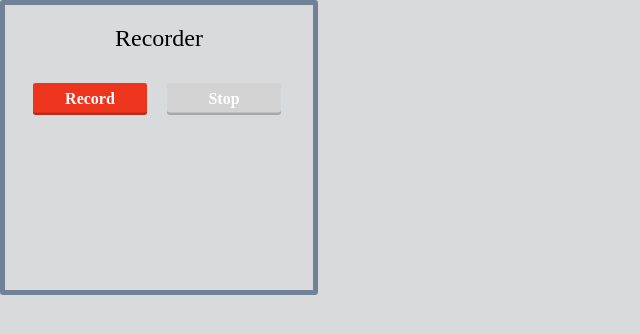
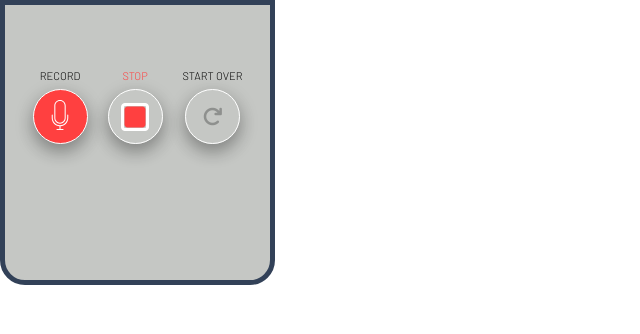
Before and after one commit to gercamjr/Wix-Audio-Recorder, a PHP site: page / in a window 1280 px wide. Shown: the top 334 px of the page, without its empty margins (0-640 px from the left). Run offline with PHP 8.4, Linux system fonts and the light colour scheme; some libraries are stand-ins or nearby versions.

Commit message:
restyled the mp3 recorder

```diff
--- a/index.html
+++ b/index.html
@@ -1,38 +1,96 @@
 <!DOCTYPE html>
+<!--[if lt IE 7]>      <html class="no-js lt-ie9 lt-ie8 lt-ie7"> <![endif]-->
+<!--[if IE 7]>         <html class="no-js lt-ie9 lt-ie8"> <![endif]-->
+<!--[if IE 8]>         <html class="no-js lt-ie9"> <![endif]-->
+<!--[if gt IE 8]>      <html class="no-js"> <!--<![endif]-->
 <html>
 
 <head>
-    <meta charset="UTF-8">
+    <meta charset="utf-8" />
+    <meta http-equiv="X-UA-Compatible" content="IE=edge" />
+    <title>Vault of Us MP3 Recorder</title>
+    <meta name="description" content="An mp3 recorder for The Vault of Us Website" />
+    <meta name="viewport" content="width=device-width, initial-scale=1" />
+    <link rel="stylesheet" href="./styles.css" />
 
-    <title>Audio Recording Demo With WebAudioRecorder.js - addpipe.com</title>
-    <meta name="viewport" content="width=device-width, initial-scale=1.0">
+    <link rel="preconnect" href="https://fonts.googleapis.com" />
+    <link rel="preconnect" href="https://fonts.gstatic.com" crossorigin />
+    <link href="https://fonts.googleapis.com/css2?family=Barlow:wght@300;400&family=Roboto:wght@500&display=swap" rel="stylesheet" />
 
-    <!-- Latest compiled and minified Bootstrap CSS -->
-    <link rel="stylesheet" href="https://maxcdn.bootstrapcdn.com/bootstrap/3.3.7/css/bootstrap.min.css" integrity="sha384-BVYiiSIFeK1dGmJRAkycuHAHRg32OmUcww7on3RYdg4Va+PmSTsz/K68vbdEjh4u" crossorigin="anonymous">
-
-    <link rel="stylesheet" type="text/css" href="styles.css">
+    <script src="https://kit.fontawesome.com/0955c01d8d.js" crossorigin="anonymous"></script>
 </head>
 
 <body>
+    <!--[if lt IE 7]>
+      <p class="browsehappy">
+        You are using an <strong>outdated</strong> browser. Please
+        <a href="#">upgrade your browser</a> to improve your experience.
+      </p>
+    <![endif]-->
 
-    <div class="border border-5" style="max-width: 336px;">
-        <h3>Recorder</h3>
-        <div id="controls">
-            <button id="recordButton">Record</button>
-            <button id="stopButton" disabled>Stop</button>
-        </div>
-        <div id="stopwatch">
+    <div class="recorder">
+        <div id="stopwatch" class="row recorder__stopwatch">
 
         </div>
-        <section id="recordingsList">
+        <div class="row recorder__controls">
+            <div class="recorder__controls--record">
+                <p class="recorder__controls--text text__record">RECORD</p>
+                <button class="recorder__controls--record--btn btn" id="recordButton">
+            <?xml version="1.0" encoding="iso-8859-1"?>
+            <!-- Generator: Adobe Illustrator 19.0.0, SVG Export Plug-In . SVG Version: 6.00 Build 0)  -->
+            <svg
+              version="1.1"
+              id="micIcon"
+              xmlns="http://www.w3.org/2000/svg"
+              xmlns:xlink="http://www.w3.org/1999/xlink"
+              x="0px"
+              y="0px"
+              viewBox="0 0 58 58"
+              style="enable-background: new 0 0 58 58"
+              xml:space="preserve"
+              class="svg-mic"
+            >
+              <g>
+                <path
+                  d="M44,28c-0.552,0-1,0.447-1,1v6c0,7.72-6.28,14-14,14s-14-6.28-14-14v-6c0-0.553-0.448-1-1-1s-1,0.447-1,1v6
+                            c0,8.485,6.644,15.429,15,15.949V56h-5c-0.552,0-1,0.447-1,1s0.448,1,1,1h12c0.552,0,1-0.447,1-1s-0.448-1-1-1h-5v-5.051
+                            c8.356-0.52,15-7.465,15-15.949v-6C45,28.447,44.552,28,44,28z"
+                />
+                <path
+                  d="M29,46c6.065,0,11-4.935,11-11V11c0-6.065-4.935-11-11-11S18,4.935,18,11v24C18,41.065,22.935,46,29,46z M20,11
+                            c0-4.963,4.038-9,9-9s9,4.037,9,9v24c0,4.963-4.038,9-9,9s-9-4.037-9-9V11z"
+                />
+              </g>
+            </svg>
+          </button>
+            </div>
+            <div class="recorder__controls--stop">
+                <p class="recorder__controls--text text__stop">STOP</p>
+                <button class="recorder__controls--stop--btn btn" id="stopButton">
+                    <span class="fa-stack square">
+                      <i class="far fa-square fa-stack-2x"></i>
+                      <i class="fas fa-square fa-stack-1x"></i>
+                    </span>
+          </button>
+            </div>
+            <div class="recorder__controls--redo">
+                <p class="recorder__controls--text text__redo">START OVER</p>
+                <button class="recorder__controls--redo--btn btn" id="deleteButton">
+            <i class="fas fa-redo"></i>
+          </button>
+            </div>
 
-        </section>
+        </div>
+        <div class="row recorder__player" id="recordingsList">
+
+        </div>
+        <div class="row recorder__save" id="saveAudio">
+            <!-- <button class="recorder__save--btn">I'm Finished Recording ></button> -->
+        </div>
     </div>
 
-    <!-- inserting these scripts at the end to be able to use all the elements in the DOM -->
     <script src="js/WebAudioRecorder.min.js"></script>
     <script src="js/app.js"></script>
-
 </body>
 
 </html>
--- a/js/app.js
+++ b/js/app.js
@@ -22,15 +22,26 @@ var audioContext; //new audio context to help us record
 var encodingTypeSelect = document.getElementById("encodingTypeSelect");
 var recordButton = document.getElementById("recordButton");
 var stopButton = document.getElementById("stopButton");
+var deleteButton = document.getElementById('deleteButton');
+const micSVG = document.getElementById("micIcon");
+
 
 //add events to those 2 buttons
 recordButton.addEventListener("click", startRecording);
 stopButton.addEventListener("click", stopRecording);
+stopButton.disabled = true;
+stopButton.style.cursor = "not-allowed";
+deleteButton.disabled = true;
+
 
 //const canvasCtx = canvas.getContext('2d');
 
 function startRecording() {
     console.log("startRecording() called");
+    micSVG.style.fill = "#ff4040";
+    recordButton.style.backgroundColor = "transparent";
+    recordButton.style.cursor = "not-allowed";
+
 
     /*
     	Simple constraints object, for more advanced features see
@@ -68,7 +79,7 @@ function startRecording() {
 
         //disable the encoding selector
 
-
+        startTimer();
         recorder = new WebAudioRecorder(input, {
             workerDir: "js/", // must end with slash
             encoding: encodingType,
@@ -82,7 +93,7 @@ function startRecording() {
 
             }
         });
-        startTimer();
+
         recorder.onComplete = function(recorder, blob) {
 
             createDownloadLink(blob, recorder.encoding);
@@ -90,10 +101,10 @@ function startRecording() {
         }
 
         recorder.setOptions({
-            timeLimit: 120,
+            timeLimit: 600,
             encodeAfterRecord: encodeAfterRecord,
             ogg: { quality: 0.5 },
-            mp3: { bitRate: 160 }
+            mp3: { bitRate: 128 }
         });
 
 
@@ -103,6 +114,7 @@ function startRecording() {
 
     }).catch(function(err) {
         //enable the record button if getUSerMedia() fails
+        console.log("we could not get the user media! " + err.message);
         recordButton.disabled = false;
         stopButton.disabled = true;
 
@@ -111,6 +123,10 @@ function startRecording() {
     //disable the record button
     recordButton.disabled = true;
     stopButton.disabled = false;
+    stopButton.style.cursor = "pointer";
+    stopButton.style.backgroundColor = "#ff4040";
+    stopButton.style.color = "#fff";
+
 }
 
 function stopRecording() {
@@ -119,9 +135,17 @@ function stopRecording() {
     //stop microphone access
     gumStream.getAudioTracks()[0].stop();
 
+    deleteButton.disabled = false;
+
     //disable the stop button
     stopButton.disabled = true;
     recordButton.disabled = false;
+    recordButton.style.cursor = "pointer";
+    stopButton.style.cursor = "not-allowed";
+    stopButton.style.backgroundColor = "transparent";
+    stopButton.style.color = "#ff4040"
+    recordButton.style.backgroundColor = "#ff4040";
+        micSVG.style.fill = "#fff";
 
     //tell the recorder to finish the recording (stop recording + encode the recorded audio)
     recorder.finishRecording();
@@ -132,36 +156,41 @@ function createDownloadLink(blob, encoding) {
 
     var url = URL.createObjectURL(blob);
     var au = document.createElement('audio');
-    var li = document.createElement('div');
     var link = document.createElement('a');
-    var deleteButton = document.createElement('button');
-    deleteButton.classList.add('btn');
-    deleteButton.classList.add('deleteBtn');
 
-    deleteButton.innerHTML = "Delete";
+    const saveDiv = document.getElementById('saveAudio');
+    // deleteButton.classList.add('btn');
+    // deleteButton.classList.add('deleteBtn');
+
+    //deleteButton.innerHTML = "Delete";
 
     //add controls to the <audio> element
     au.controls = true;
     au.src = url;
+    au.classList.add('recorder__player--audio');
 
     //link the a element to the blob
     link.href = url;
-    link.download = new Date().toISOString() + '_Legacy_Audio_Recording.' + encoding;
-    link.innerHTML = "<button id='save-btn' class='btn'>Save Audio</button>";
+    link.download = 'Vault of Us Recording_' + new Date().toISOString() + '.' + encoding;
+    link.innerHTML = "<button id='save-btn' class='recorder__save--btn'>I'm Finished Recording ></button>";
 
     //add the new audio and a elements to the li element
-    li.appendChild(au);
-    li.appendChild(deleteButton);
-    li.appendChild(link);
+    // li.appendChild(au);
+    // li.appendChild(deleteButton);
+    // li.appendChild(link);
+
 
     //add the li element to the ordered list
-    recordingsList.appendChild(li);
+    recordingsList.appendChild(au);
+    saveDiv.appendChild(link);
     recordButton.disabled = true;
     deleteButton.onclick = function(e) {
         resetTimer();
         recordButton.disabled = false;
-        let evtTgt = e.target;
-        evtTgt.parentNode.parentNode.removeChild(evtTgt.parentNode);
+        recordButton.style.backgroundColor = "#ff4040";
+        micSVG.style.fill = "#fff";
+        saveDiv.removeChild(link);
+        recordingsList.removeChild(au);
     }
 }
 
--- a/styles.css
+++ b/styles.css
@@ -1,144 +1,293 @@
-html {
-    font-size: 100%;
+* {
+    margin: 0;
+    box-sizing: border-box;
 }
 
-body,
-h1,
-h2,
-h3,
-h4,
-h5,
-h6 {
-    font-family: Fredericka the Great;
+
+/* Typography */
+
+.recorder__stopwatch {
+    font-family: 'Avenir Light', 'Roboto', sans-serif;
+    font-size: 16px;
+    font-weight: 500;
 }
 
-body {
-    line-height: 1.5;
-    word-wrap: break-word;
-    overflow-wrap: break-word;
-    color: black;
-    background: #d9dadc;
-    width: 318px;
-    height: 295px;
-    overflow-x: hidden;
-    overflow-y: hidden;
-    border: 5px solid;
-    border-radius: 3px;
-    border-color: #708198;
-}
-
-h3 {
+.recorder__controls--text {
+    font-family: "DIN Next Light", "Barlow", sans-serif;
+    font-weight: 300;
+    font-size: 11px;
     text-align: center;
 }
 
-p {
-    margin: 1em 0;
+.recorder__redo--btn {
+    font-size: 13px;
 }
 
-pre {
-    padding: 0px;
-    border: 0px;
-    border-radius: 0px;
+.text__stop {
+    color: #ff4040;
 }
 
-red {
-    color: red;
+.far {
+    color: #fff;
 }
 
-a {
-    color: #337ab7;
+.square {
+    text-align: center;
 }
 
-p {
-    margin-top: 1rem;
+.fa-stack {
+    width: 2em !important;
 }
 
-a:hover {
-    color: #23527c;
+.fa-play {
+    font-size: 14px;
 }
 
-a:visited {
-    color: #8d75a3;
+.fa-microphone {
+    font-weight: 300;
 }
 
-#controls {
-    display: flex;
-    margin-top: 2rem;
+.fa-redo {
+    font-size: 20px;
 }
 
-button {
-    height: 2rem;
-    border: none;
-    border-radius: 0.15rem;
-    background: #ed341d;
-    margin-left: 15px;
-    margin-right: 15px;
-    box-shadow: inset 0 -0.15rem 0 rgba(0, 0, 0, 0.2);
-    cursor: pointer;
-    display: flex;
-    justify-content: center;
-    align-items: center;
-    color: #ffffff;
-    font-weight: bold;
+i {
+    vertical-align: middle;
+}
+
+.fa-stack {
     font-size: 1rem;
 }
 
-button:hover,
-button:focus {
-    outline: none;
-    background: #c72d1c;
+.fa-stack-1x {
+    font-size: 1.5rem
 }
 
-button::-moz-focus-inner {
+
+/* recorder */
+
+.recorder {
+    display: flex;
+    flex-direction: column;
+    width: 275px;
+    background-color: #C5C7C4;
+    border: 5px solid #324158;
+    border-radius: 0 0 25px 25px;
+    align-items: center;
+}
+
+.recorder__stopwatch {
+    height: 40px;
+    padding-top: 20px;
+}
+
+.recorder__controls {
+    display: flex;
+    width: 100%;
+    margin-top: 1.5rem;
+    align-items: center;
+    justify-content: center;
+    gap: 20px;
+}
+
+.recorder__controls--record,
+.recorder__controls--stop,
+.recorder__controls--redo {
+    display: flex;
+    flex-direction: column;
+    align-items: center;
+}
+
+.btn {
+    margin-top: 7px;
+    background-color: transparent;
+    border: 1px solid #fff;
+    border-radius: 50%;
+    width: 55px;
+    height: 55px;
+    box-shadow: 0 8px 16px 0 rgba(0, 0, 0, 0.2), 0 6px 20px 0 rgba(0, 0, 0, 0.19);
+    transition-duration: 0.4s;
+}
+
+.btn:hover {
+    cursor: pointer;
+}
+
+.recorder__controls--record--btn {
+    background-color: #ff4040;
+    color: #fff;
+}
+
+.svg-mic {
+    width: 30px;
+    fill: #fff;
+}
+
+.recorder__controls--stop--btn {
+    color: #ff4040;
+}
+
+
+/* audio player */
+
+.recorder__player {
+    height: 60px;
+    width: 100%;
+    margin: 10px 0;
+    display: flex;
+    align-items: center;
+    justify-content: center;
+    gap: 5px;
+}
+
+.recorder__player--audio {
+    width: 95%;
+    padding: 0;
+    margin: 0;
+    height: 20px;
+}
+
+.recorder__player--play--btn {
+    background-color: transparent;
+    border: none;
+}
+
+input[type="range"] {
+    position: relative;
+    -webkit-appearance: none;
+    width: 48%;
+    margin: 0;
+    padding: 0;
+    height: 5px;
+    float: left;
+    outline: none;
+}
+
+input[type="range"]::-webkit-slider-runnable-track {
+    width: 100%;
+    height: 5px;
+    cursor: pointer;
+    background: linear-gradient(to right, rgba(0, 125, 181, 0.6) var(--buffered-width), rgba(0, 125, 181, 0.2) var(--buffered-width));
+}
+
+input[type="range"]::before {
+    position: absolute;
+    content: "";
+    top: 8px;
+    left: 0;
+    width: var(--seek-before-width);
+    height: 3px;
+    background-color: #353535;
+    cursor: pointer;
+}
+
+input[type="range"]::-webkit-slider-thumb {
+    position: relative;
+    -webkit-appearance: none;
+    box-sizing: content-box;
+    border: 1px solid #c5c7c6;
+    height: 15px;
+    width: 15px;
+    border-radius: 50%;
+    background-color: #fff;
+    cursor: pointer;
+    margin: -7px 0 0 0;
+}
+
+input[type="range"]:active::-webkit-slider-thumb {
+    transform: scale(1.2);
+    background: #353535;
+}
+
+input[type="range"]::-moz-range-track {
+    width: 100%;
+    height: 5px;
+    cursor: pointer;
+    background: linear-gradient(to right, rgba(0, 125, 181, 0.6) var(--buffered-width), rgba(0, 125, 181, 0.2) var(--buffered-width));
+}
+
+input[type="range"]::-moz-range-progress {
+    background-color: #353535;
+}
+
+input[type="range"]::-moz-focus-outer {
     border: 0;
 }
 
-button:active {
-    box-shadow: inset 0 1px 0 rgba(0, 0, 0, 0.2);
-    line-height: 3rem;
+input[type="range"]::-moz-range-thumb {
+    box-sizing: content-box;
+    border: 1px solid #c5c7c6;
+    height: 15px;
+    width: 15px;
+    border-radius: 50%;
+    background-color: #fff;
+    cursor: pointer;
 }
 
-button:disabled {
-    pointer-events: none;
-    background: lightgray;
+input[type="range"]:active::-moz-range-thumb {
+    transform: scale(1.2);
+    background: #353535;
 }
 
-audio {
-    display: block;
+input[type="range"]::-ms-track {
     width: 100%;
-    margin-top: 0.2rem;
+    height: 3px;
+    cursor: pointer;
+    background: transparent;
+    border: solid transparent;
+    color: transparent;
 }
 
-#recordingsList {
-    align-items: center;
+input[type="range"]::-ms-fill-lower {
+    background-color: #007db5;
 }
 
-#recordButton {
-    width: 114px;
-    margin-left: 28px;
+input[type="range"]::-ms-fill-upper {
+    background: linear-gradient(to right, rgba(0, 125, 181, 0.6) var(--buffered-width), rgba(0, 125, 181, 0.2) var(--buffered-width));
 }
 
-#stopButton {
-    width: 114px;
-    margin-left: 5px;
+input[type="range"]::-ms-thumb {
+    box-sizing: content-box;
+    border: 1px solid #007db5;
+    height: 15px;
+    width: 15px;
+    border-radius: 50%;
+    background-color: #fff;
+    cursor: pointer;
 }
 
-#save-btn {
-    width: 100%;
-    margin: 0 auto;
-    margin-top: 10px;
-    background-color: #708198;
+input[type="range"]:active::-ms-thumb {
+    transform: scale(1.2);
+    background: #007db5;
 }
 
-.deleteBtn {
-    width: 100%;
-    margin: 0 auto;
-    margin-top: 10px;
-    background-color: #67605f;
-    color: #fff;
+
+/* save button */
+
+.recorder__save {
+    margin-bottom: 1rem;
+    height: 40px;
 }
 
-#stopwatch {
-    text-align: center;
-    font-size: 1.5rem;
+.recorder__save--btn {
+    background-color: #fff;
+    width: 200px;
+    border: none;
+    border-radius: 25px;
+    padding: .75rem .35rem;
+    box-shadow: 0 8px 16px 0 rgba(0, 0, 0, 0.2), 0 6px 20px 0 rgba(0, 0, 0, 0.19);
+    cursor: pointer;
 }
+
+
+/* redo button */
+
+.recorder__redo {
+    height: 40px;
+    margin-top: .25rem;
+}
+
+.recorder__redo--btn {
+    background-color: transparent;
+    border: none;
+}
```
Also changed, not shown: index copy.html (added, +38 -0 lines), mic_thin_icon.svg (added), 1 other file.
